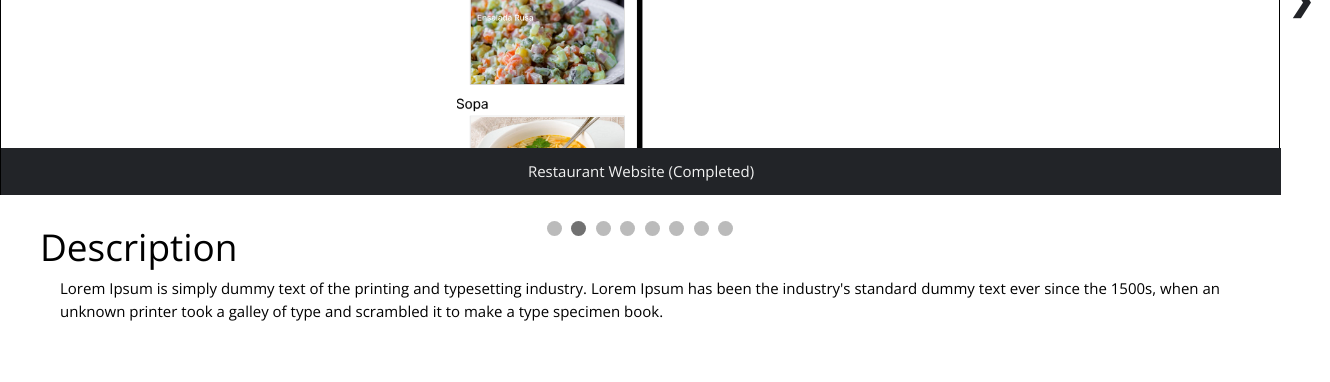
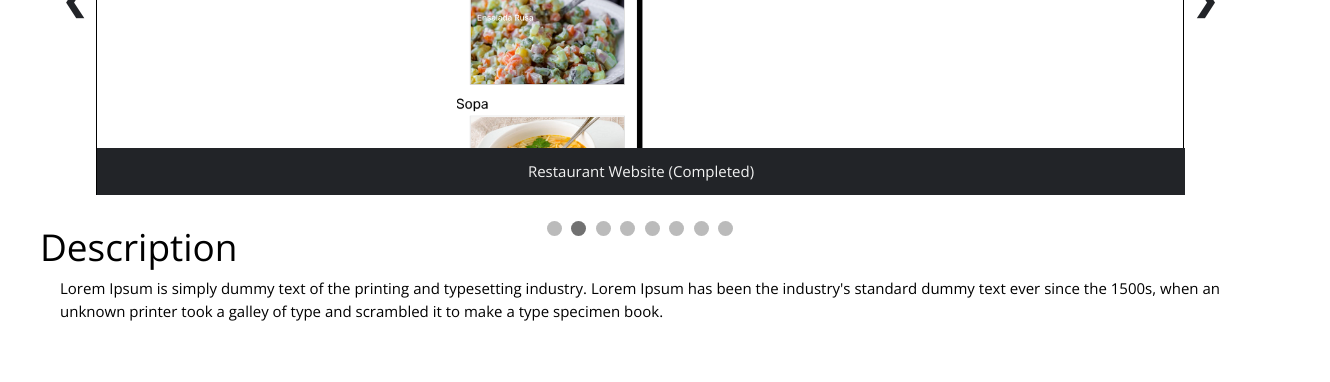
Before and after one commit to enmanuel23x/enmanuel23x.github.io, a plain HTML site: page index.html in a window 1280 px wide. Shown: the part 958-1340 px from the top of the page, 1330 px wide, since content can reach past the window. Drawn offline with nearby package versions, Linux system fonts and the light colour scheme.

Commit message:
Update index.html

```diff
--- a/index.html
+++ b/index.html
@@ -60,7 +60,7 @@
       </div>
       <div id="test2">
         <h2>Projects</h2>
-        <div class="slideshow-container" style="max-width: 100vw;">
+        <div class="slideshow-container" style="max-width: 85vw;">
           <div class="slideshow-inner" style="text-align: center;">
               <div class="mySlides fade">
                 <a target="_blank" href="https://github.com/enmanuel23x/basic_encryptor">
```
